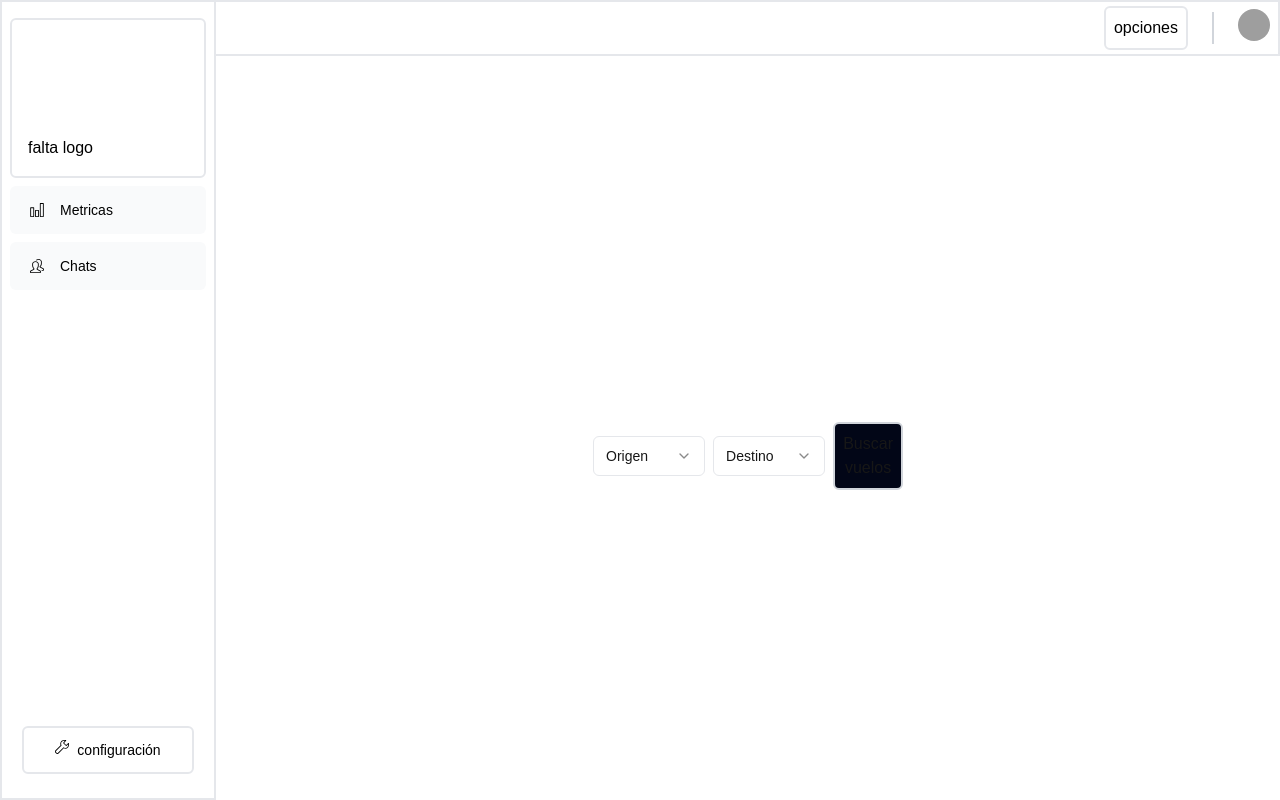
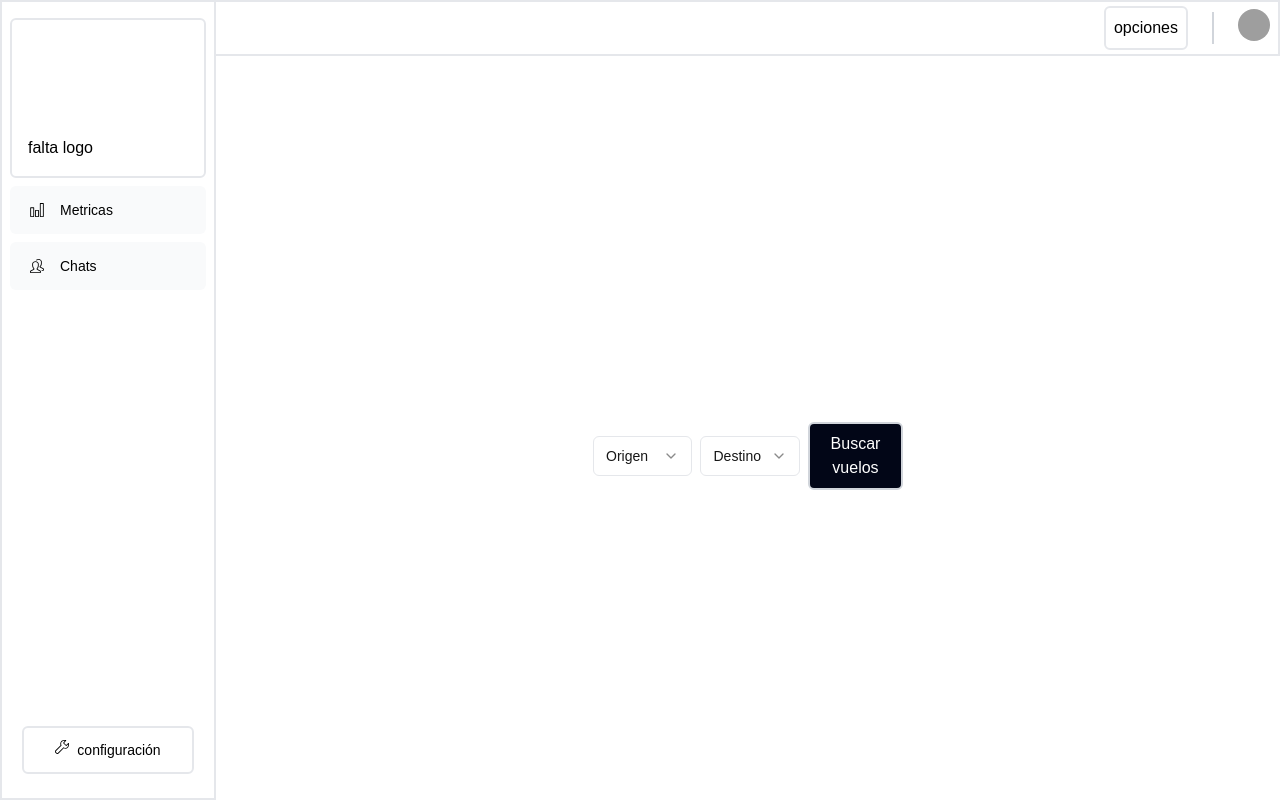
Before and after one commit to mateodlr-789/front-sistema-busqueda-vuelos, a Next.js app: page /flight-search in a window 1280 px wide. Built offline with nearby package versions, Linux system fonts and the light colour scheme; grey boxes are pictures that could not be loaded.

Commit message:
fix:change style

```diff
--- a/src/app/flight-search/page.tsx
+++ b/src/app/flight-search/page.tsx
@@ -35,7 +35,7 @@ export default function FlightSearch() {
             <SelectItem value="system">Cali</SelectItem>
           </SelectContent>
         </Select>
-        <button onClick={() => router.push(route.flightSearched)} className="bg-slate-950 p-2 text-center border-gray-300 border-2 rounded-md">
+        <button onClick={() => router.push(route.flightSearched)} className="w-full text-white bg-slate-950 p-2 text-center border-gray-300 border-2 rounded-md">
           Buscar vuelos
         </button>
       </div>
```
